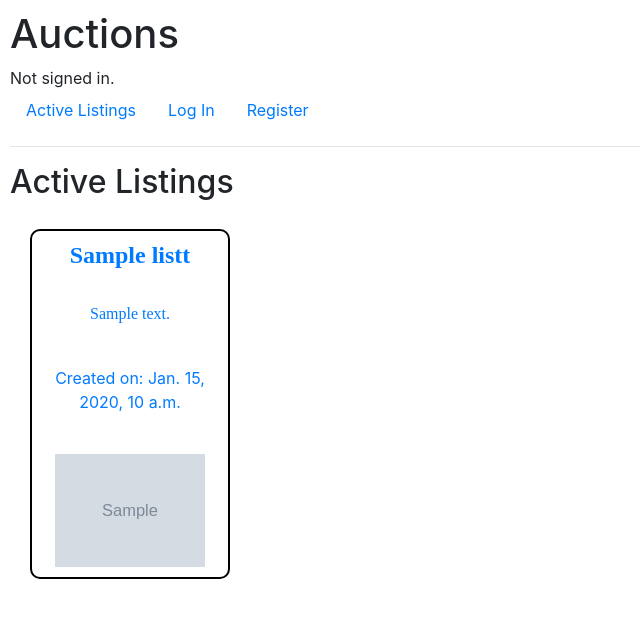
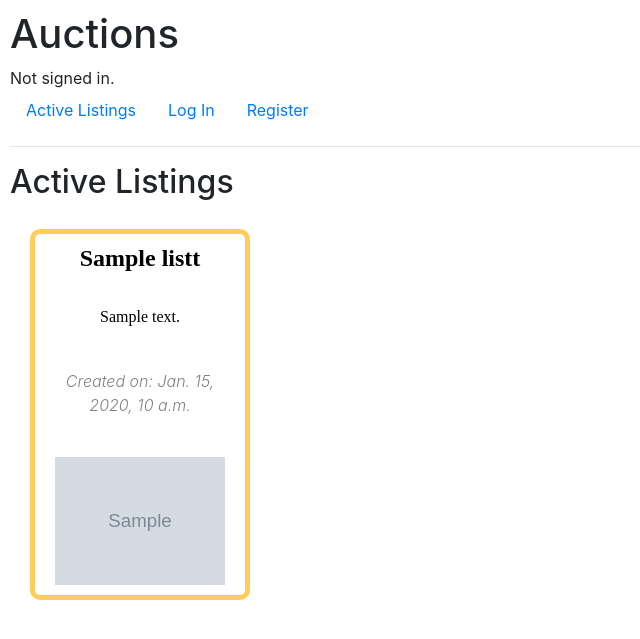
Before and after one commit to icarusgk/web-programming-projects, a Django app: template Commerce/auctions/templates/auctions/index.html in a window 1280 px wide. Shown: the top 639 px of the page, without its empty margins (0-640 px from the left). Run offline with Django 3.2, Linux system fonts and the light colour scheme; the template is opened without the code that fills it: most values are stand-ins (such as "Sample title", 1, 10 or a date in 2020); grey boxes marked "Sample" are stand-in pictures; some libraries are stand-ins or nearby versions.

Commit message:
Add individual styling

```diff
--- /dev/null
+++ b/Commerce/auctions/static/auctions/content.css
@@ -0,0 +1,5 @@
+#product-title {
+    font-size: 80px;
+    font-family: 'JetBrains Mono';
+    font-weight: bold;
+}
--- a/Commerce/auctions/static/auctions/index.css
+++ b/Commerce/auctions/static/auctions/index.css
@@ -1,27 +1,41 @@
 #title {
     font-family: 'Source Sans Pro';
     font-weight: 600;
+    color: black;
 }
 
 #description {
     font-family: 'JetBrains Mono Medium';
+    color: black;
 }
 
 #container {
-    margin: auto;
-    text-align: center;
+    display: flex;
+    flex-direction: row;
+    justify-content: left;
+    flex-wrap: wrap;
+    align-items: stretch;
+    color: black;
 }
 
 .product-div {
     float: left;
-    width: 200px;
+    width: 220px;
     margin: 20px;
     border-radius: 10px;
     border: black 2px solid;
     padding: 10px;
     text-align: center;
+    border: 5px solid #ffcc5c;
+    color: black;
 }
 
 #product-img {
-    width: 150px;
+    width: 170px;
 }
+
+#date {
+    font-weight: 300;
+    font-style: italic;
+    color:gray;
+}
```
Also changed, not shown: Commerce/auctions/templates/auctions/content.html (added, +12 -0 lines).
